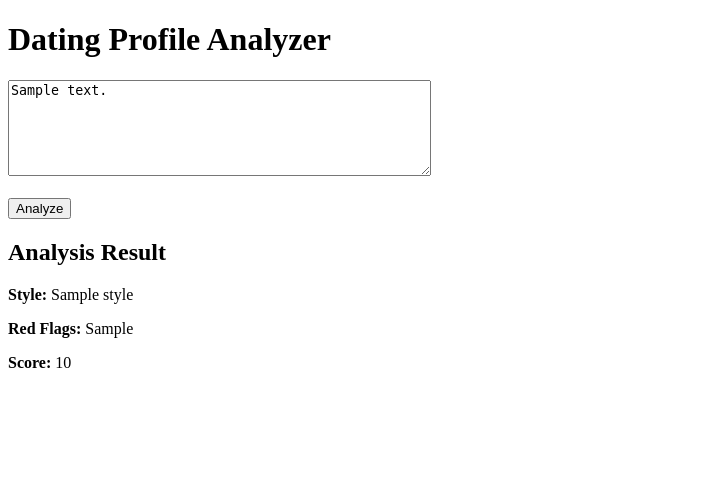
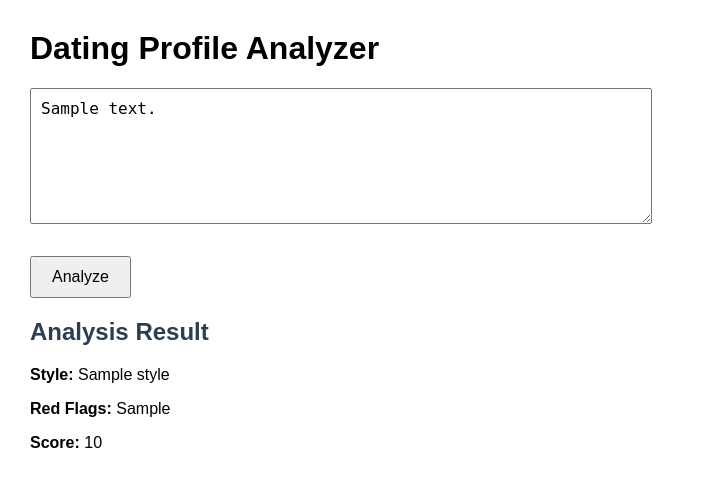
Before and after one commit to katy96moskaliuk/Dating_Profile_Analyzer, a Flask app: template templates/index.html in a window 1280 px wide. Shown: the top 487 px of the page, without its empty margins (0-707 px from the left). Run offline with Flask 3, Linux system fonts and the light colour scheme; the template is opened without the code that fills it: most values are stand-ins (such as "Sample title", 1, 10 or a date in 2020); parts of the project's set-up code (start-up, migrations or seed data) failed here and were passed over.

Commit message:
Added CSS styles and improved HTML layout

```diff
--- /dev/null
+++ b/static/style.css
@@ -0,0 +1,27 @@
+textarea {
+    width: 100%;
+    max-width: 600px;
+    padding: 10px;
+    font-size: 16px;
+    margin-bottom: 10px;
+}
+
+button {
+    padding: 10px 20px;
+    font-size: 16px;
+    cursor: pointer;
+}
+
+
+h2 {
+    color: #2c3e50;
+}
+
+p {
+    font-size: 16px;
+}
+
+body {
+    font-family: Arial, sans-serif;
+    margin: 30px;
+}
--- a/templates/index.html
+++ b/templates/index.html
@@ -2,11 +2,11 @@
 <html>
 <head>
     <title>Dating Profile Analyzer</title>
+	<link rel="stylesheet" href="{{ url_for('static', filename='style.css') }}">
 </head>
 <body>
     <h1>Dating Profile Analyzer</h1>
 
-    <!-- Форма для ввода профиля -->
     <form method="POST">
         <textarea name="profile_text" rows="6" cols="50">{{ text }}</textarea><br><br>
         <button type="submit">Analyze</button>
```
